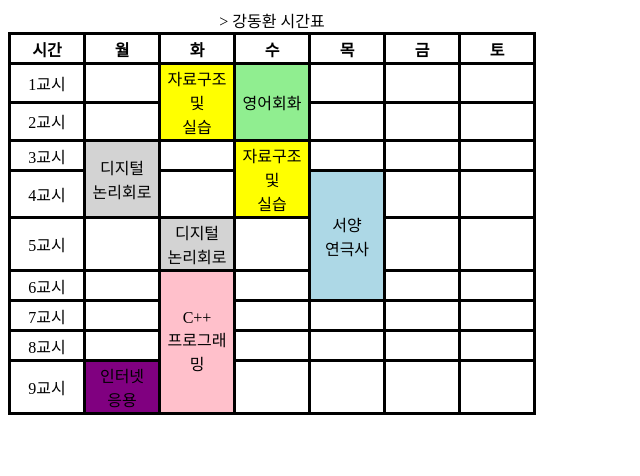
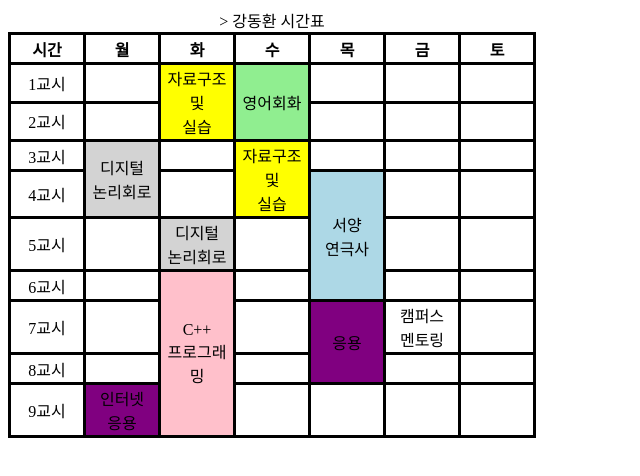
Before and after one commit to KDH555/KDH555.github.io, a plain HTML site: page subjectTable1.html in a window 1280 px wide. Shown: the whole page, without its empty margins (0-640 px from the left). Drawn offline with Linux system fonts and the light colour scheme.

Commit message:
Update subjectTable1.html

```diff
--- a/subjectTable1.html
+++ b/subjectTable1.html
@@ -26,7 +26,7 @@
    <tr><td>4교시</td><td></td><td rowspan="3"class="subject4">서양</br> 연극사</td><td></td></tr>
    <tr><td>5교시</td><td></td><td rowspan="1"class="subject1">디지털</br> 논리회로</td><td></td><td></td><td></td></tr>
    <tr><td>6교시</td><td></td><td rowspan="4"class="subject5">C++</br> 프로그래밍</td><td></td><td></td></tr>
-   <tr><td>7교시</td><td></td><td></td><td></td><td></tr>
+   <tr><td>7교시</td><td></td><td></td><td rowspan="2"class="subject6"인터넷</br> 응용</td><td rowspan="1"class="subject7">캠퍼스</br> 멘토링</td></tr>
    <tr><td>8교시</td><td></td><td></td><td></td><td></td></tr>
    <tr><td>9교시</td><td rowspan="1"class="subject6">인터넷</br> 응용</td><td></td><td></td><td></tr>
   </tbody>
```
